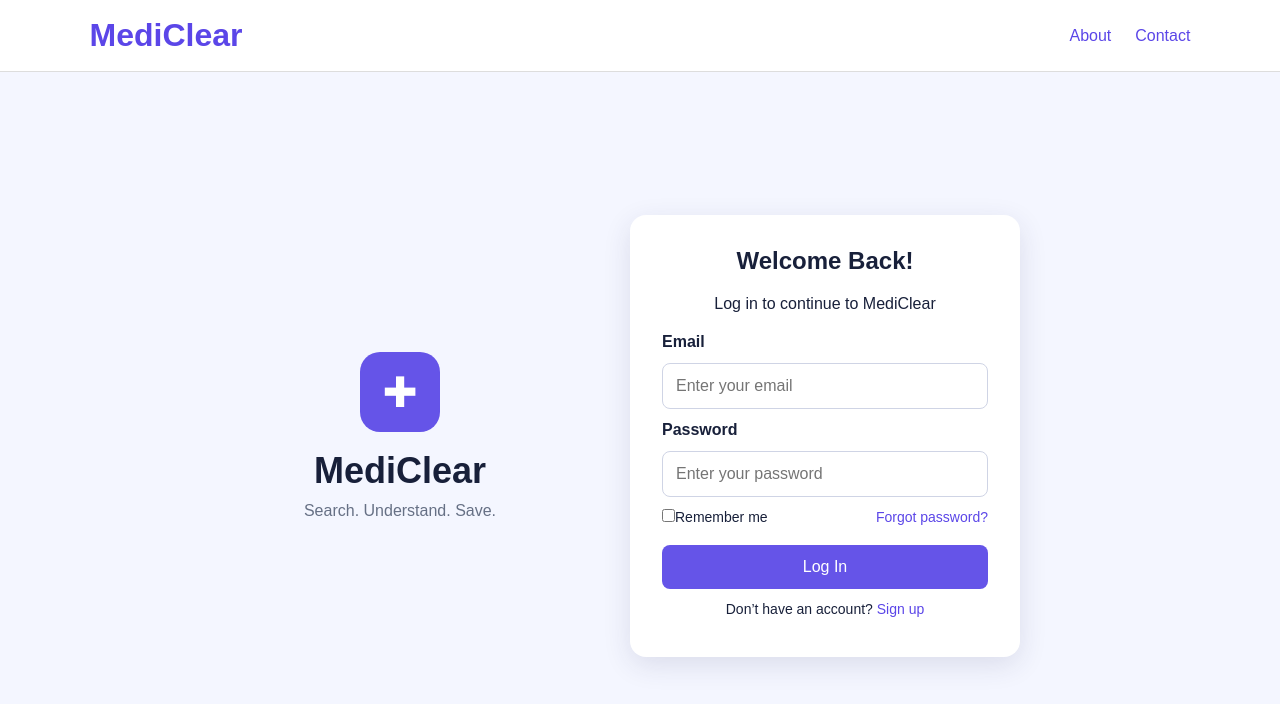
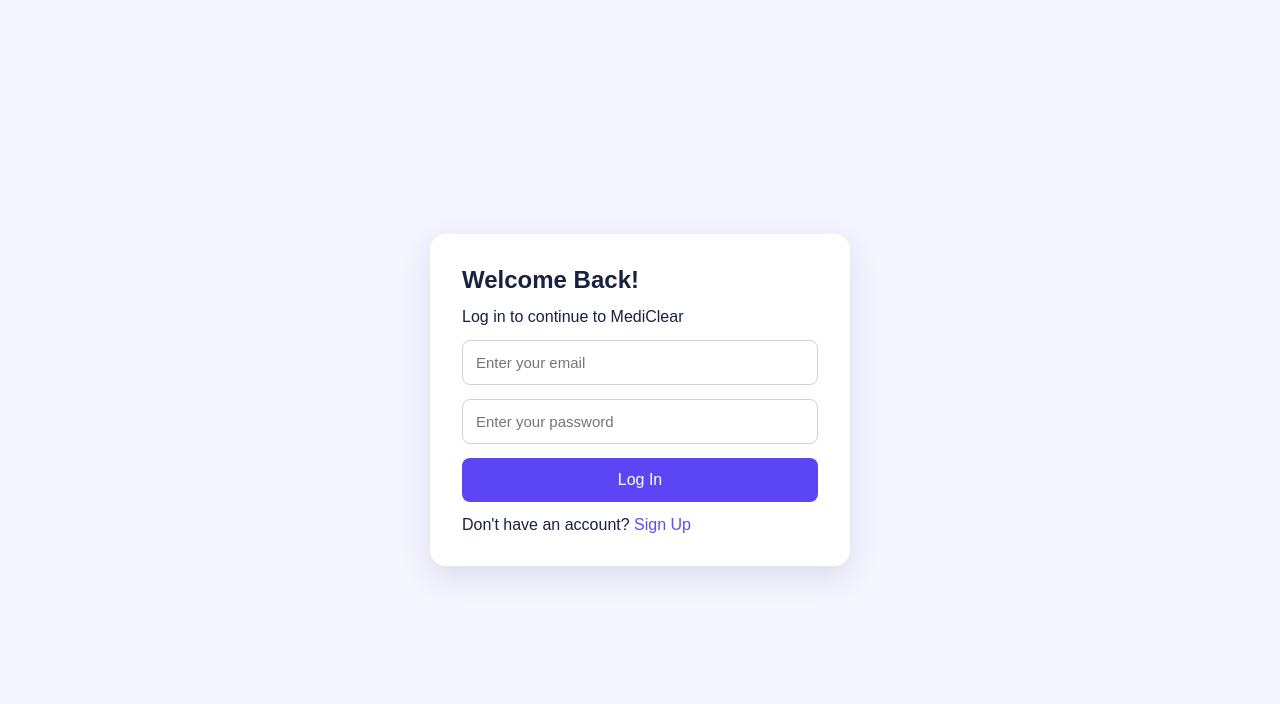
Before and after one commit to EdirinOjakovo/mediclear, a React app in the folder frontend/: page / in a window 1280 px wide. Shown: the top 704 px of the page. Built offline with nearby package versions, Linux system fonts and the light colour scheme; the HTML template or start-up script is replaced by a standard one.

Commit message:
Added login and signup page navigation

```diff
--- a/frontend/src/App.css
+++ b/frontend/src/App.css
@@ -5,136 +5,52 @@
 body {
   margin: 0;
   font-family: Arial, sans-serif;
-  color: #18203a;
-  background: #f4f6ff;
+  background: #f4f5ff;
+  color: #18213d;
 }
 
-a {
-  color: #5b46e8;
-  text-decoration: none;
+.signup-page {
+  min-height: 100vh;
+  display: grid;
+  place-items: center;
+  padding: 24px;
 }
 
-.login-page {
-  min-height: 100vh;
+.signup-card {
+  width: 420px;
+  max-width: 100%;
+  display: flex;
+  flex-direction: column;
+  gap: 14px;
+  background: white;
+  padding: 32px;
+  border-radius: 16px;
+  box-shadow: 0 10px 30px rgba(41, 50, 100, 0.12);
 }
 
-.topbar {
-  height: 72px;
-  padding: 0 7%;
-  display: flex;
-  align-items: center;
-  justify-content: space-between;
-  background: white;
-  border-bottom: 1px solid #ddd;
+.signup-card h1,
+.signup-card p {
+  margin: 0;
 }
 
-.topbar h1 {
-  margin: 0;
-  color: #5b46e8;
+.signup-card input {
+  width: 100%;
+  padding: 13px;
+  border: 1px solid #ccd2e3;
+  border-radius: 8px;
+  font-size: 15px;
 }
 
-.topbar nav {
-  display: flex;
-  gap: 24px;
-}
-
-.login-content {
-  min-height: calc(100vh - 72px);
-  display: flex;
-  justify-content: center;
-  align-items: center;
-  gap: 90px;
-  padding: 40px;
-}
-
-.brand-section {
-  text-align: center;
-  width: 280px;
-}
-
-.logo {
-  width: 80px;
-  height: 80px;
-  margin: 0 auto 18px;
-  display: grid;
-  place-items: center;
-  border-radius: 20px;
-  font-size: 42px;
-  color: white;
-  background: #6554e8;
-}
-
-.brand-section h2 {
-  margin: 0 0 10px;
-  font-size: 36px;
-}
-
-.brand-section p {
-  color: #667085;
-}
-
-.login-card {
-  width: 390px;
-  display: flex;
-  flex-direction: column;
-  gap: 12px;
-  padding: 32px;
-  background: white;
-  border-radius: 16px;
-  box-shadow: 0 8px 28px rgba(40, 40, 90, 0.12);
-}
-
-.login-card h2,
-.login-card p {
-  text-align: center;
-  margin: 0 0 8px;
-}
-
-.login-card label {
-  font-weight: bold;
-}
-
-.login-card input[type="email"],
-.login-card input[type="password"] {
-  width: 100%;
-  padding: 13px;
-  border: 1px solid #cfd4e5;
-  border-radius: 8px;
-}
-
-.login-options {
-  display: flex;
-  justify-content: space-between;
-  align-items: center;
-  font-size: 14px;
-}
-
-.login-options label {
-  font-weight: normal;
-}
-
-.login-card button {
-  margin-top: 8px;
+.signup-card button {
   padding: 13px;
   border: none;
   border-radius: 8px;
-  background: #6554e8;
+  background: #5b45f5;
   color: white;
   font-size: 16px;
   cursor: pointer;
 }
 
-.signup-text {
-  font-size: 14px;
+.signup-card a {
+  color: #5b45f5;
 }
-
-@media (max-width: 760px) {
-  .login-content {
-    flex-direction: column;
-    gap: 30px;
-  }
-
-  .login-card {
-    width: min(390px, 100%);
-  }
-}
--- a/frontend/src/App.jsx
+++ b/frontend/src/App.jsx
@@ -1,49 +1,15 @@
+import { useState } from "react";
+import Login from "./pages/Login";
+import Signup from "./pages/Signup";
 import "./App.css";
 
 function App() {
-  return (
-    <div className="login-page">
-      <header className="topbar">
-        <h1>MediClear</h1>
-        <nav>
-          <a href="#">About</a>
-          <a href="#">Contact</a>
-        </nav>
-      </header>
+  const [page, setPage] = useState("login");
 
-      <main className="login-content">
-        <section className="brand-section">
-          <div className="logo">✚</div>
-          <h2>MediClear</h2>
-          <p>Search. Understand. Save.</p>
-        </section>
-
-        <form className="login-card">
-          <h2>Welcome Back!</h2>
-          <p>Log in to continue to MediClear</p>
-
-          <label>Email</label>
-          <input type="email" placeholder="Enter your email" />
-
-          <label>Password</label>
-          <input type="password" placeholder="Enter your password" />
-
-          <div className="login-options">
-            <label>
-              <input type="checkbox" />
-              Remember me
-            </label>
-            <a href="#">Forgot password?</a>
-          </div>
-
-          <button type="submit">Log In</button>
-
-          <p className="signup-text">
-            Don’t have an account? <a href="#">Sign up</a>
-          </p>
-        </form>
-      </main>
-    </div>
+  return page === "login" ? (
+    <Login goToSignup={() => setPage("signup")} />
+  ) : (
+    <Signup goToLogin={() => setPage("login")} />
   );
 }
 
--- a/frontend/src/pages/Login.jsx
+++ b/frontend/src/pages/Login.jsx
@@ -0,0 +1,35 @@
+function Login({ goToSignup }) {
+  return (
+    <main className="signup-page">
+      <section className="signup-card">
+        <h1>Welcome Back!</h1>
+        <p>Log in to continue to MediClear</p>
+
+        <input type="email" placeholder="Enter your email" />
+        <input type="password" placeholder="Enter your password" />
+
+        <button type="button">Log In</button>
+
+        <p>
+          Don&apos;t have an account?{" "}
+          <button
+            type="button"
+            onClick={goToSignup}
+            style={{
+              background: "none",
+              border: "none",
+              color: "#5b4df5",
+              cursor: "pointer",
+              padding: 0,
+              fontSize: "inherit",
+            }}
+          >
+            Sign Up
+          </button>
+        </p>
+      </section>
+    </main>
+  );
+}
+
+export default Login;
--- /dev/null
+++ b/frontend/src/pages/Signup.jsx
@@ -0,0 +1,24 @@
+function Signup() {
+  return (
+    <main className="signup-page">
+      <section className="signup-card">
+        <h1>Create Your Account</h1>
+        <p>Sign up to get started with MediClear</p>
+
+        <input type="text" placeholder="First name" />
+        <input type="text" placeholder="Last name" />
+        <input type="email" placeholder="Email" />
+        <input type="password" placeholder="Password" />
+        <input type="password" placeholder="Confirm password" />
+
+        <button>Sign Up</button>
+
+        <p>
+          Already have an account? <a href="/">Log in</a>
+        </p>
+      </section>
+    </main>
+  );
+}
+
+export default Signup;
--- /dev/null
+++ b/package.json
@@ -0,0 +1,5 @@
+{
+  "dependencies": {
+    "react-router-dom": "^7.18.1"
+  }
+}
```
Also changed, not shown: 1 other file (tests, documents, lock files or other folders).
